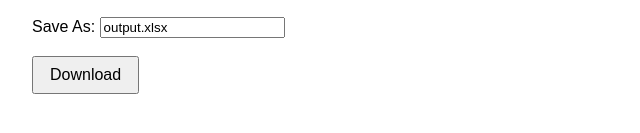
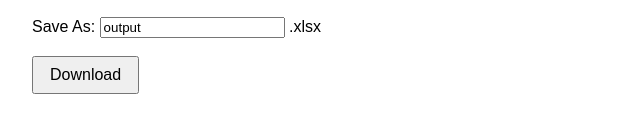
Before and after one commit to vanadgir/json-xl, a plain HTML site: page client/index.html in a window 1280 px wide. Shown: the part 421-554 px from the top of the page, 258-898 px from the left. Drawn offline with Linux system fonts and the light colour scheme.

Commit message:
update makefile and readme (#3)
updated instructions

```diff
--- a/client/index.html
+++ b/client/index.html
@@ -15,9 +15,9 @@
     <input
       type="text"
       id="filename"
-      placeholder="e.g. countries.xlsx"
-      value="output.xlsx"
-    />
+      placeholder="e.g. countries"
+      value="output"
+    /> .xlsx
     <br /><br />
     <button onclick="submitJson()">Download</button>
     <div id="error"></div>
```
Also changed, not shown: README.md, 2 other files.
